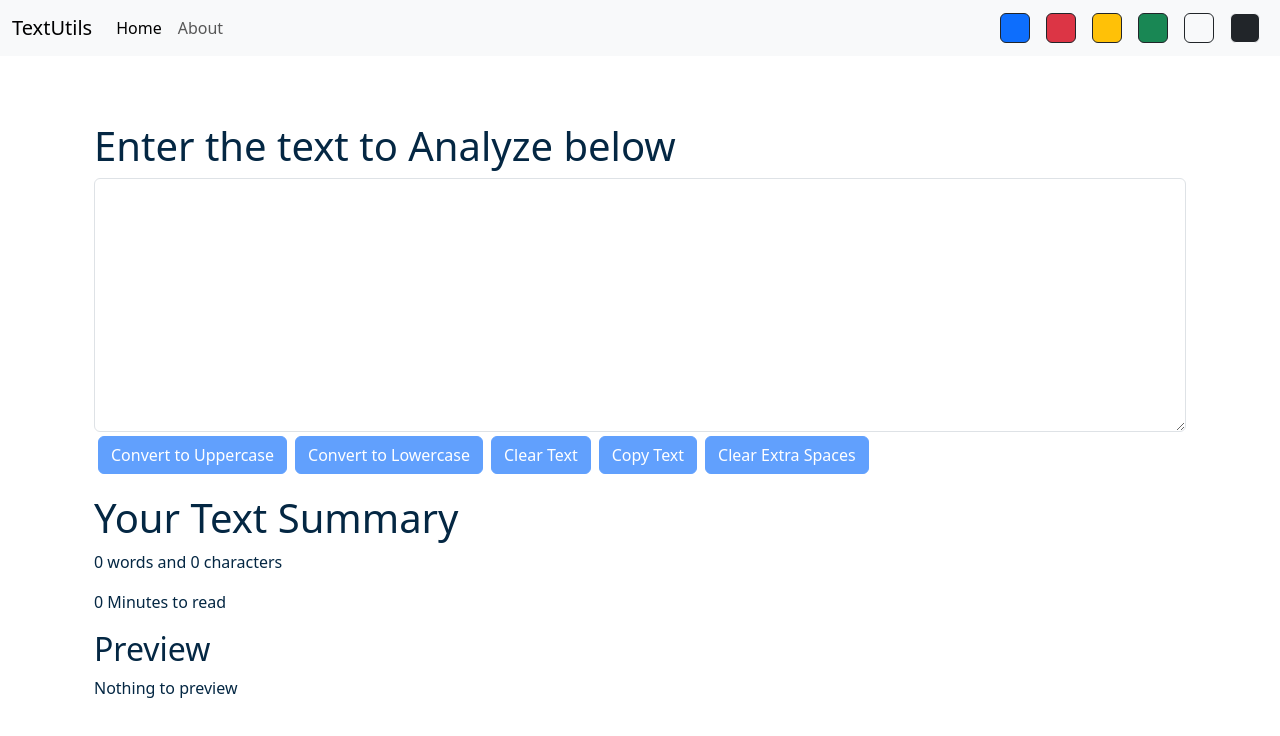
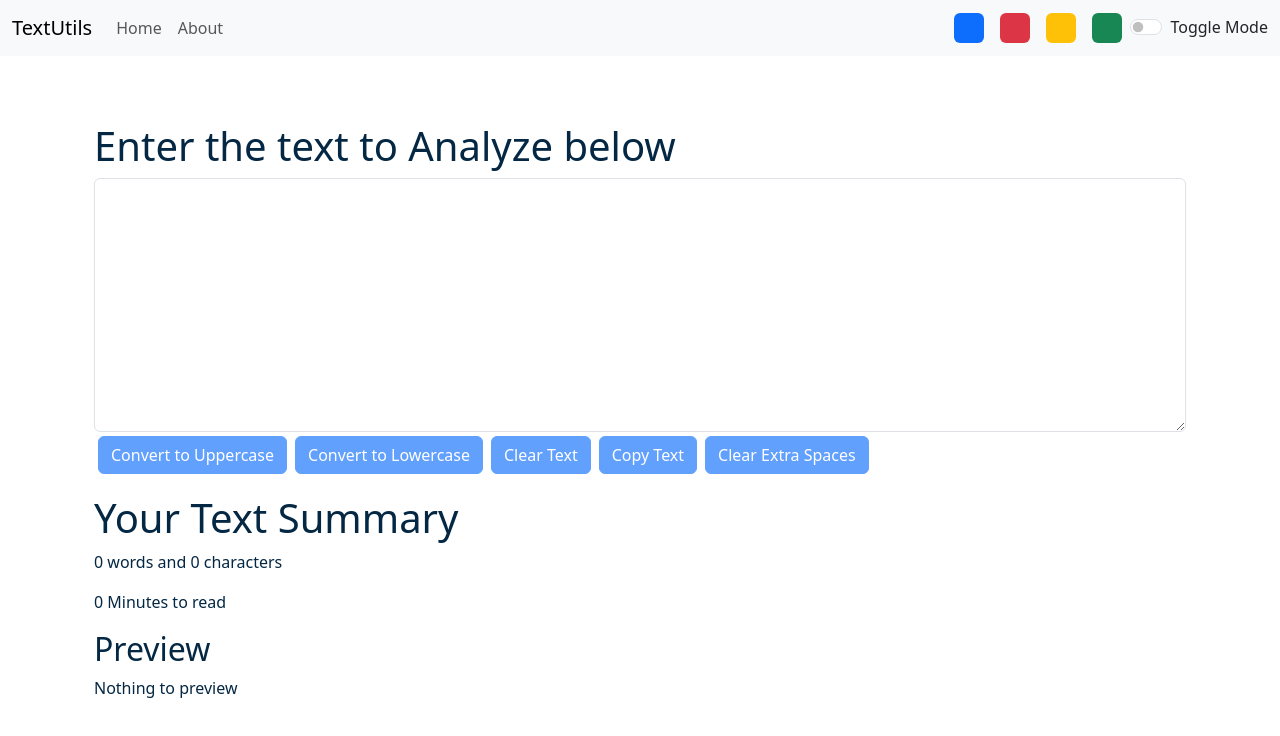
Before and after one commit to PAInPROCk/society_website, a React (Create React App) app: page / in a window 1280 px wide. Shown: the top 736 px of the page. Built offline with nearby package versions, Linux system fonts and the light colour scheme.

Commit message:
21-03-2025 3:40 CWH vid 21 C

```diff
--- a/src/App.js
+++ b/src/App.js
@@ -1,3 +1,4 @@
+
 import './App.css';
 import { useState } from 'react';
 import Navbar from './components/Navbar';
@@ -18,17 +19,7 @@ function App() {
     setTimeout(() => setAlert(null), 1500);
   }
 
-const removeBodyClasses=()=>{
-  document.body.classList.remove('bg-light')
-  document.body.classList.remove('bg-dark')
-  document.body.classList.remove('bg-success')
-  document.body.classList.remove('bg-danger')
-  document.body.classList.remove('bg-warning')
-}
-
   const toggleMode = (cls) => {
-    removeBodyClasses();
-    document.body.classList.add('bg-'+cls)
     if (mode === 'light') {
       setMode('dark');
       document.body.style.backgroundColor = '#042743';
--- a/src/components/Navbar.js
+++ b/src/components/Navbar.js
@@ -1,3 +1,4 @@
+
 import React from 'react'
 import {Link} from 'react-router-dom';
 
@@ -12,25 +13,23 @@ export default function Navbar(props) {
             <div className="collapse navbar-collapse" id="navbarSupportedContent">
                 <ul className="navbar-nav me-auto mb-2 mb-lg-0">
                     <li className="nav-item">
-                        <Link className="nav-link active" aria-current="page" to="/">Home</Link>
+                        <Link className="nav-link" aria-current="page" to="/">Home</Link>
                     </li>
                     <li className='nav-item'>
                         <Link className='nav-link' to='/about'>About</Link>
                     </li>
                 </ul>
                 <div className='d-flex'>
-                    <div className='bg-primary rounded mx-2 border border-dark' onClick={()=>props.toggleMode('primary')}  style={{height: '30px', width: '30px',cursor: 'pointer'}}>
+                    <div className='bg-primary rounded mx-2' onClick={()=>props.toggleMode('primary')}  style={{height: '30px', width: '30px',cursor: 'pointer'}}>
                     </div>
-                    <div className='bg-danger rounded mx-2 border border-dark' onClick={()=>props.toggleMode('danger')}  style={{height: '30px', width: '30px',cursor: 'pointer'}}></div>
-                    <div className='bg-warning rounded mx-2 border border-dark' onClick={()=>props.toggleMode('warning')}  style={{height: '30px', width: '30px',cursor: 'pointer'}}></div>
-                    <div className='bg-success rounded mx-2 border border-dark' onClick={()=>props.toggleMode('success')}  style={{height: '30px', width: '30px',cursor: 'pointer'}}></div>
-                    <div className='bg-light rounded mx-2 border border-dark' onClick={()=>props.toggleMode('light')}  style={{height: '30px', width: '30px',cursor: 'pointer'}}></div>
-                    <div className='bg-dark rounded mx-2 border border-light' onClick={()=>props.toggleMode('dark')}  style={{height: '30px', width: '30px',cursor: 'pointer'}}></div>
+                    <div className='bg-danger rounded mx-2' onClick={()=>props.toggleMode('danger')}  style={{height: '30px', width: '30px',cursor: 'pointer'}}></div>
+                    <div className='bg-warning rounded mx-2' onClick={()=>props.toggleMode('warning')}  style={{height: '30px', width: '30px',cursor: 'pointer'}}></div>
+                    <div className='bg-success rounded mx-2' onClick={()=>props.toggleMode('success')}  style={{height: '30px', width: '30px',cursor: 'pointer'}}></div>
                 </div>
-                {/* <div className={`form-check form-switch text-${props.mode==='light'?'dark':'light'}`}>
+                <div className={`form-check form-switch text-${props.mode==='light'?'dark':'light'}`}>
                     <input className='form-check-input' onClick={()=>props.toggleMode('primary')} type="checkbox" id="flexSwitchCheckDefault"/>
                     <label className='form-check-label' htmlFor='flexSwitchCheckDefault'>Toggle Mode</label>
-                </div> */}
+                </div>
             </div>
         </div>
     </nav>
--- a/src/index.css
+++ b/src/index.css
@@ -11,3 +11,7 @@ code {
   font-family: source-code-pro, Menlo, Monaco, Consolas, 'Courier New',
     monospace;
 }
+
+.accordiON-BUTTON::after{
+  filter: invert(1);
+}
```
